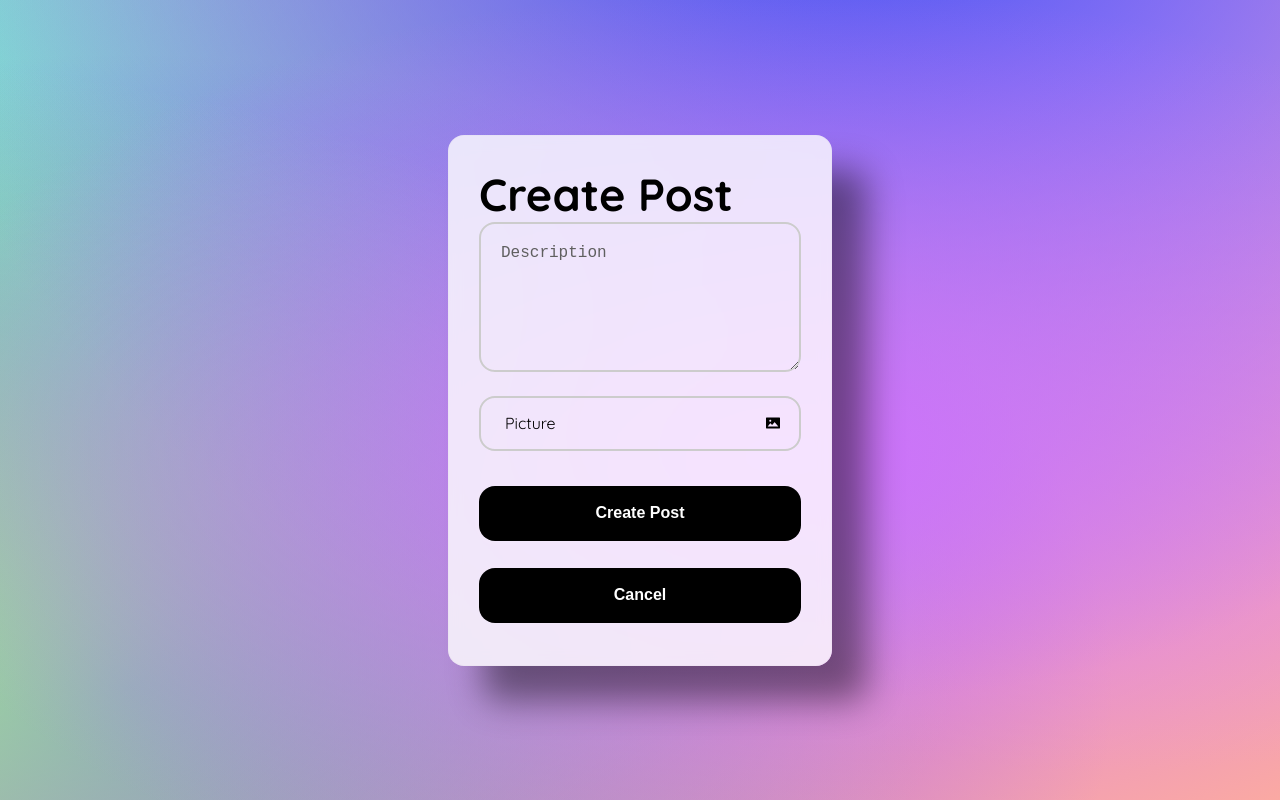
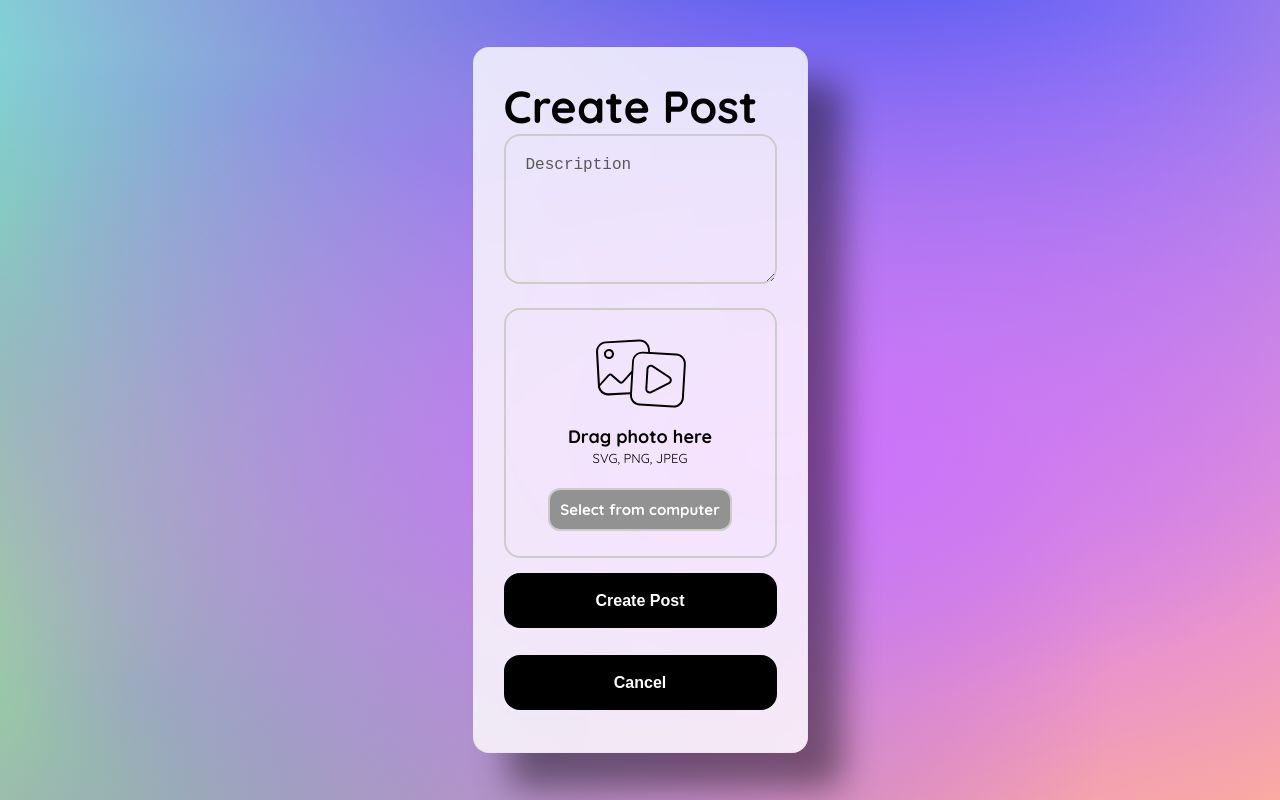
Before and after one commit to CodecoolGlobal/el-proyecte-grande-sprint-1-java-keszegroland, a React (Create React App) app in the folder frontend/: page /posts/create in a window 1280 px wide. Built offline with nearby package versions, Linux system fonts and the light colour scheme.

Commit message:
created a new dropzone field for the createNewPost page

```diff
--- a/frontend/package.json
+++ b/frontend/package.json
@@ -8,6 +8,7 @@
     "@testing-library/user-event": "^13.5.0",
     "react": "^18.3.1",
     "react-dom": "^18.3.1",
+    "react-dropzone": "^14.2.3",
     "react-icons": "^5.2.1",
     "react-scripts": "5.0.1",
     "web-vitals": "^2.1.4"
--- a/frontend/src/Components/CreatePostForm/CreatePostForm.css
+++ b/frontend/src/Components/CreatePostForm/CreatePostForm.css
@@ -7,6 +7,7 @@
 #description {
     width: 100%;
     height: 100%;
+    max-width: 100%;
     background: transparent;
     border: none;
     outline: none;
@@ -18,7 +19,7 @@
     height: 150px;
 }
 
-.textAreaInput ::placeholder {
-    color: rgb(95, 95, 95);
+#description::placeholder {
+    color: rgb(88, 88, 88);
     font-size: 16px;
 }
--- a/frontend/src/Components/CreatePostForm/CreatePostForm.jsx
+++ b/frontend/src/Components/CreatePostForm/CreatePostForm.jsx
@@ -4,6 +4,7 @@ import "../FormStyling.css";
 import Loading from "../Loading/Loading";
 import { useNavigate } from "react-router";
 import { AiFillPicture } from "react-icons/ai";
+import FileUploader from "./FileUploader/FileUploader";
 
 function createPost(post, userId) {
 	return fetch(`/api/posts/${userId}`, {
@@ -49,7 +50,7 @@ function CreatePostForm() {
 						id="description"
 					/>
 				</div>
-				<div className="input-box">
+{/* 				<div className="input-box">
 					<input
 						type="text"
 						value={picture}
@@ -61,7 +62,8 @@ function CreatePostForm() {
 						<label>Picture</label>
 					</div>
 					<AiFillPicture className="icon" />
-				</div>
+				</div> */}
+				<FileUploader />
 
 				<div className="buttons">
 					<button type="submit">Create Post</button>
--- /dev/null
+++ b/frontend/src/Components/CreatePostForm/FileUploader/FileUploader.css
@@ -0,0 +1,41 @@
+.file_uploader_container {
+    display: flex;
+    width: 100%;
+    justify-content: center;
+    align-items: center;
+    height: 250px;
+    border: 2px solid rgb(204, 204, 204);
+    border-radius: 16px;
+    font-size: 18px;
+    outline: none;
+    background: transparent;
+    margin-top: 20px;
+    flex-direction: column;
+}
+
+.file_uploader_container .drag-photo-text {
+    margin: 0;
+    margin-bottom: 2px;
+    margin-top: 13px;
+    font-size: 18px;
+}
+
+
+.file_uploader_container .file-format-text {
+    margin: 0;
+    font-size: 13px;
+    margin-bottom: 6px;
+}
+
+.file_uploader_container .select-from-computer-button {
+    all: unset;
+    border: 2px solid rgb(204, 204, 204);
+    outline: none;
+    background: rgb(146, 146, 146);
+    border-radius: 12px;
+    font-size: 15px;
+    padding: 10px;
+    margin-top: 16px;
+    color: white;
+    font-weight: bold;
+}
--- /dev/null
+++ b/frontend/src/Components/CreatePostForm/FileUploader/FileUploader.jsx
@@ -0,0 +1,44 @@
+import React, { useCallback, useState } from 'react';
+import Dropzone, { useDropzone } from 'react-dropzone';
+import "./FileUploader.css";
+
+function FileUploader() {
+	const [fileUrl, setFileUrl] = useState("");
+	const [file, setFile] = useState([]);
+
+	const onDrop = useCallback(acceptedFiles => {
+		setFile(acceptedFiles);
+
+	}, [])
+	const { getRootProps, getInputProps } = useDropzone({
+		onDrop,
+		accept: {
+			'image/*': ['.png', '.jpg', '.jpeg', '.svg']
+		}
+
+	})
+
+	return (
+		<div className="file-uploader">
+			<div {...getRootProps()}>
+				<input {...getInputProps()} />
+				{
+					fileUrl ? (
+						<div>
+							test1
+						</div>
+					) : (
+						<div className='file_uploader_container'>
+							<img className='file-picture' alt='file-upload' src={'/Assets/file-upload.svg'}></img>
+							<h1 className='drag-photo-text'>Drag photo here</h1>
+							<p className='file-format-text'>SVG, PNG, JPEG</p>
+							<button className='select-from-computer-button'>Select from computer</button>
+						</div>
+					)
+				}
+			</div>
+		</div >
+	);
+}
+
+export default FileUploader;
--- a/frontend/src/Components/FormStyling.css
+++ b/frontend/src/Components/FormStyling.css
@@ -10,7 +10,6 @@
     width: 100%;
     height: 55px;
     margin: 20px 0;
-    color: black;
 }
 
 .input-box ::placeholder {
@@ -36,6 +35,7 @@
     top: 50%;
     transform: translateY(-50%);
     font-size: 16px;
+    color: black;
 }
 
 button {
@@ -73,6 +73,13 @@ button:hover {
     border: 1px solid rgba(154, 153, 153, 0.05);
 }
 
+input:-webkit-autofill,
+input:-webkit-autofill:hover,
+input:-webkit-autofill:focus {
+    -webkit-box-shadow: 0 0 0px 1000px transparent inset;
+    transition: background-color 5000s ease-in-out 0s;
+}
+
 .input-box .label-container {
     position: absolute;
     left: 20px;
@@ -108,3 +115,73 @@ button:hover {
 .input-box input:focus+label {
     color: black
 }
+
+.wrapper {
+    width: 100vw;
+    height: 100vh;
+    overflow: hidden;
+    align-items: center;
+    color: black;
+    justify-content: center;
+    display: flex;
+    background-color: #ffaf99;
+    background-size: cover;
+    background-position: center;
+    background-image:
+      radial-gradient(at 64% 52%, hsla(280, 98%, 72%, 1) 0px, transparent 50%),
+      radial-gradient(at 7% 66%, hsla(109, 87%, 76%, 1) 0px, transparent 50%),
+      radial-gradient(at 67% 1%, hsla(234, 93%, 60%, 1) 0px, transparent 50%),
+      radial-gradient(at 32% 70%, hsla(258, 85%, 62%, 1) 0px, transparent 50%),
+      radial-gradient(at 80% 20%, hsla(300, 75%, 79%, 1) 0px, transparent 50%),
+      radial-gradient(at 2% 14%, hsla(180, 79%, 65%, 1) 0px, transparent 50%),
+      radial-gradient(at 30% 43%, hsla(139, 68%, 71%, 1) 0px, transparent 50%);
+    background-size: 160% 160%;
+    animation: moveBackground 20s linear infinite;
+  }
+
+  @keyframes moveBackground {
+    0% {
+      background-position: 0% 0%;
+    }
+
+    10% {
+      background-position: 25% 75%;
+    }
+
+    20% {
+      background-position: 50% 25%;
+    }
+
+    30% {
+      background-position: 75% 50%;
+    }
+
+    40% {
+      background-position: 100% 75%;
+    }
+
+    50% {
+      background-position: 50% 50%;
+    }
+
+    60% {
+      background-position: 75% 100%;
+    }
+
+    70% {
+      background-position: 25% 0%;
+    }
+
+    80% {
+      background-position: 50% 75%;
+    }
+
+    90% {
+      background-position: 75% 25%;
+    }
+
+    100% {
+      background-position: 0% 0%;
+    }
+
+  }
--- a/frontend/src/Components/LoginForm/LoginForm.jsx
+++ b/frontend/src/Components/LoginForm/LoginForm.jsx
@@ -36,6 +36,11 @@ function Login() {
             username,
             password,
         });
+    };
+
+    const handleGoogleLogin = (e) => {
+        e.preventDefault();
+        navigate("/");
     };
 
     if (loading) {
@@ -81,7 +86,7 @@ function Login() {
                     <p className="or">OR</p>
                     <hr />
                 </div>
-                <button className="google"><img className="sc-logo" alt="google-logo" src="./Assets/google.svg"></img><span className="continue-with-google">Continue with Google</span></button>
+                <button onClick={handleGoogleLogin} className="google"><img className="sc-logo" alt="google-logo" src="./Assets/google.svg"></img><span className="continue-with-google">Continue with Google</span></button>
                 <p className="linkToSignUp">Don't have an account? <Link className="linkToSignOrLogin" to={"/signup"}>Sign up now</Link></p>
             </form >
         </div>
--- a/frontend/src/Components/Post/Post.jsx
+++ b/frontend/src/Components/Post/Post.jsx
@@ -27,7 +27,7 @@ function Post() {
 	}
 
 	if (loading) {
-		<Loading />
+		return <Loading />
 	}
 
 	return (
--- a/frontend/src/Pages/CreatePost/CreatePost.css
+++ b/frontend/src/Pages/CreatePost/CreatePost.css
@@ -1,5 +1,5 @@
 .CreatePost {
-    width: 30%;
-    min-width: 320px;
+    width: 25%;
+    min-width: 335px;
     position: relative;
 }
--- a/frontend/src/index.css
+++ b/frontend/src/index.css
@@ -3,83 +3,10 @@
 html,
 body {
   font-family: "Quicksand", Arial, Helvetica, sans-serif;
-  color: black;
   margin: 0;
   padding: 0;
-  height: 100vh;
-  width: 100vw;
-  overflow: hidden;
 }
 
 * {
   box-sizing: border-box;
 }
-
-.wrapper {
-  width: 100vw;
-  height: 100vh;
-  align-items: center;
-  color: white;
-  justify-content: center;
-  display: flex;
-  background-color: #ffaf99;
-  background-size: cover;
-  background-position: center;
-  background-image:
-    radial-gradient(at 64% 52%, hsla(280, 98%, 72%, 1) 0px, transparent 50%),
-    radial-gradient(at 7% 66%, hsla(109, 87%, 76%, 1) 0px, transparent 50%),
-    radial-gradient(at 67% 1%, hsla(234, 93%, 60%, 1) 0px, transparent 50%),
-    radial-gradient(at 32% 70%, hsla(258, 85%, 62%, 1) 0px, transparent 50%),
-    radial-gradient(at 80% 20%, hsla(300, 75%, 79%, 1) 0px, transparent 50%),
-    radial-gradient(at 2% 14%, hsla(180, 79%, 65%, 1) 0px, transparent 50%),
-    radial-gradient(at 30% 43%, hsla(139, 68%, 71%, 1) 0px, transparent 50%);
-  background-size: 160% 160%;
-  animation: moveBackground 20s linear infinite;
-}
-
-@keyframes moveBackground {
-  0% {
-    background-position: 0% 0%;
-  }
-
-  10% {
-    background-position: 25% 75%;
-  }
-
-  20% {
-    background-position: 50% 25%;
-  }
-
-  30% {
-    background-position: 75% 50%;
-  }
-
-  40% {
-    background-position: 100% 75%;
-  }
-
-  50% {
-    background-position: 50% 50%;
-  }
-
-  60% {
-    background-position: 75% 100%;
-  }
-
-  70% {
-    background-position: 25% 0%;
-  }
-
-  80% {
-    background-position: 50% 75%;
-  }
-
-  90% {
-    background-position: 75% 25%;
-  }
-
-  100% {
-    background-position: 0% 0%;
-  }
-
-}
```
Also changed, not shown: frontend/public/Assets/file-upload.svg (added), 1 other file (tests, documents, lock files or other folders).
